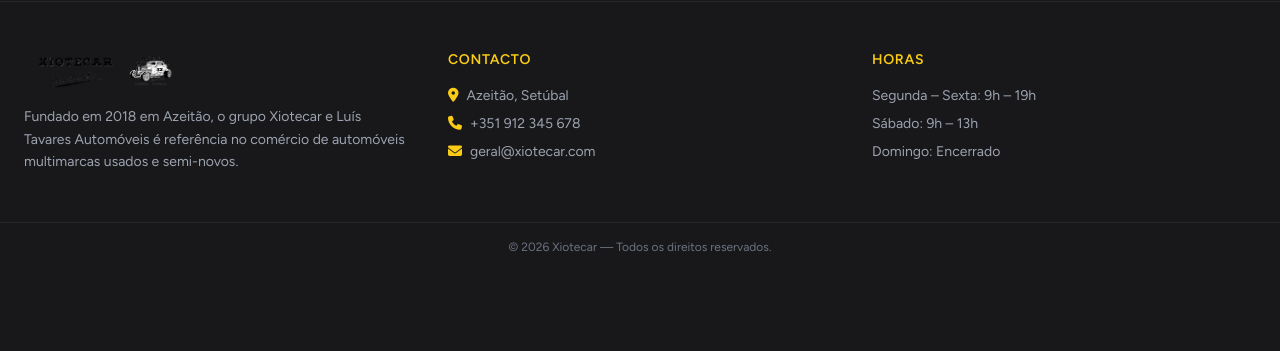
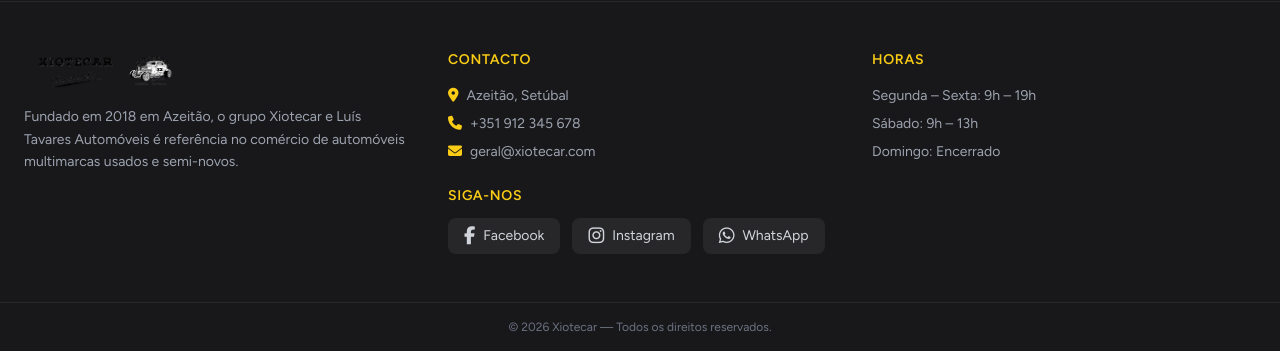
Before and after one commit to paulovigario20/xiotcar, a Laravel app: page / in a window 1280 px wide. Shown: the part 3999-4350 px from the top of the page. Before the commit the page ends 4250 px from the top, so only its background shows below. Run offline with Laravel 12, Linux system fonts and the light colour scheme; style sheets or scripts are compiled from the project's sources; parts of the project's set-up code (start-up, migrations or seed data) failed here and were passed over; some libraries are stand-ins or nearby versions.

Commit message:
Add footer social contact links
Co-authored-by: paulovigario20 <paulovigario20@users.noreply.github.com>

```diff
--- a/resources/js/Layouts/PublicLayout.jsx
+++ b/resources/js/Layouts/PublicLayout.jsx
@@ -12,8 +12,9 @@ export default function PublicLayout({ children }) {
                         <span><i className="fas fa-envelope mr-1"></i> geral@xiotecar.com</span>
                     </div>
                     <div className="flex gap-3">
-                        <a href="#" className="hover:text-white"><i className="fab fa-facebook-f"></i></a>
-                        <a href="#" className="hover:text-white"><i className="fab fa-instagram"></i></a>
+                        <a href="#" aria-label="Facebook" className="hover:text-white"><i className="fab fa-facebook-f"></i></a>
+                        <a href="#" aria-label="Instagram" className="hover:text-white"><i className="fab fa-instagram"></i></a>
+                        <a href="https://wa.me/351912345678" aria-label="WhatsApp" className="hover:text-white"><i className="fab fa-whatsapp"></i></a>
                     </div>
                 </div>
             </div>
@@ -56,6 +57,37 @@ export default function PublicLayout({ children }) {
                             <li><i className="fas fa-phone mr-2 text-yellow-400"></i>+351 912 345 678</li>
                             <li><i className="fas fa-envelope mr-2 text-yellow-400"></i>geral@xiotecar.com</li>
                         </ul>
+                        <div className="mt-6">
+                            <h5 className="text-yellow-400 font-semibold text-sm uppercase tracking-wider mb-3">Siga-nos</h5>
+                            <div className="flex flex-wrap gap-3">
+                                <a
+                                    href="#"
+                                    aria-label="Facebook"
+                                    className="inline-flex items-center gap-2 rounded-lg bg-zinc-800 px-4 py-2 text-sm text-gray-300 transition hover:bg-yellow-500 hover:text-black"
+                                >
+                                    <i className="fab fa-facebook-f text-lg"></i>
+                                    <span>Facebook</span>
+                                </a>
+                                <a
+                                    href="#"
+                                    aria-label="Instagram"
+                                    className="inline-flex items-center gap-2 rounded-lg bg-zinc-800 px-4 py-2 text-sm text-gray-300 transition hover:bg-yellow-500 hover:text-black"
+                                >
+                                    <i className="fab fa-instagram text-lg"></i>
+                                    <span>Instagram</span>
+                                </a>
+                                <a
+                                    href="https://wa.me/351912345678"
+                                    target="_blank"
+                                    rel="noopener noreferrer"
+                                    aria-label="WhatsApp"
+                                    className="inline-flex items-center gap-2 rounded-lg bg-zinc-800 px-4 py-2 text-sm text-gray-300 transition hover:bg-yellow-500 hover:text-black"
+                                >
+                                    <i className="fab fa-whatsapp text-lg"></i>
+                                    <span>WhatsApp</span>
+                                </a>
+                            </div>
+                        </div>
                     </div>
 
                     {/* Hours */}
```
